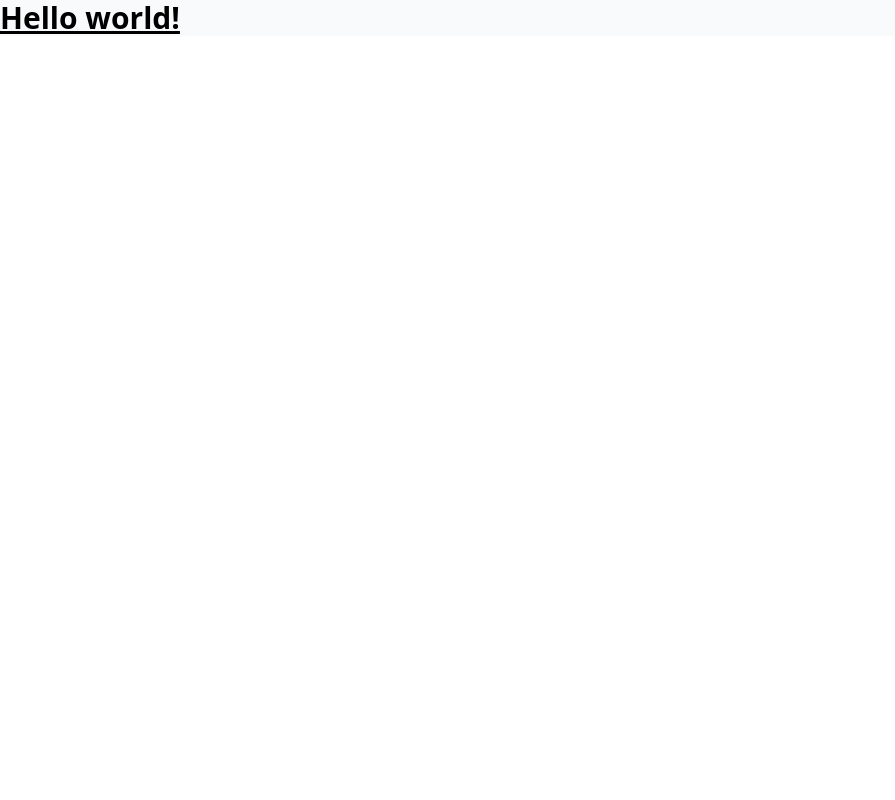
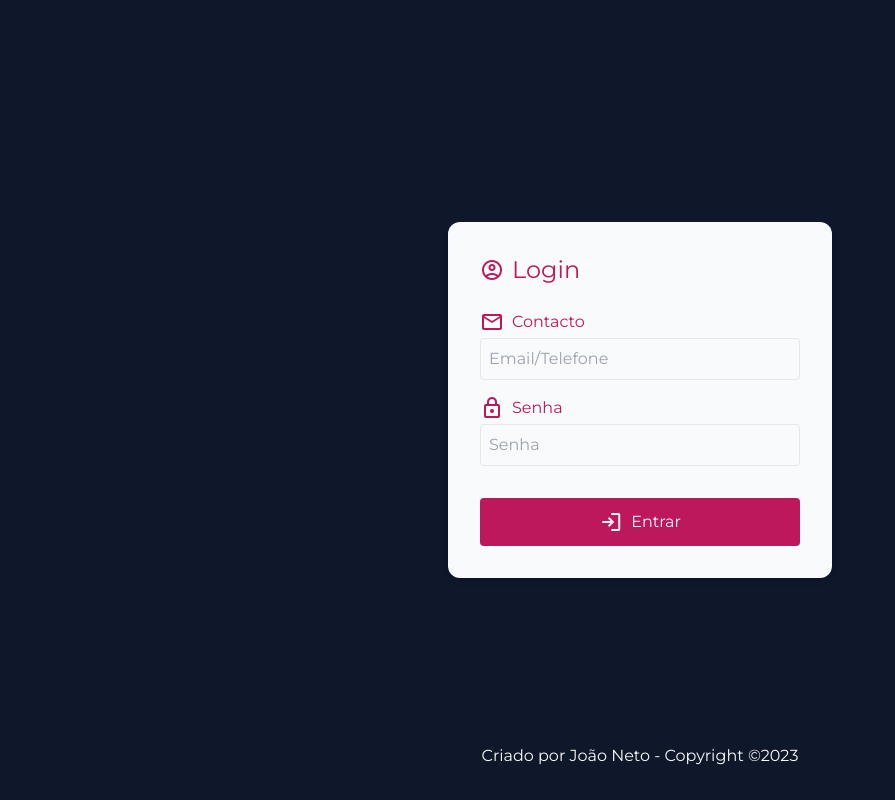
Before and after one commit to Joao-Neto-DH/Login-Form, a website: page src/index.html in a window 1280 px wide. Shown: the whole page, without its empty margins (0-895 px from the left). Drawn offline with nearby package versions, Linux system fonts and the light colour scheme; files that its build step writes are made by us from their sources.

Commit message:
Adicionando página de login

```diff
--- a/src/index.html
+++ b/src/index.html
@@ -2,15 +2,66 @@
 <html lang="pt">
 
 <head>
+    <title>Login</title>
     <meta charset="UTF-8">
     <meta name="viewport" content="width=device-width, initial-scale=1.0">
+
+    <!-- compiled tailwind -->
     <link href="/dist/output.css" rel="stylesheet">
+
+    <!-- google fonts -->
+    <link rel="preconnect" href="https://fonts.googleapis.com">
+    <link rel="preconnect" href="https://fonts.gstatic.com" crossorigin>
+    <link href="https://fonts.googleapis.com/css2?family=Montserrat:wght@300;400;700&display=swap" rel="stylesheet">
+
+    <!-- material icons -->
+    <link rel="stylesheet" href="https://fonts.googleapis.com/css2?family=Material+Symbols+Outlined:opsz,wght,FILL,GRAD@48,400,0,0" />
 </head>
 
-<body>
-    <h1 class="bg-slate-50 text-3xl font-bold underline">
-        Hello world!
-    </h1>
+<body class="bg-slate-900">
+    <div
+        class="bg-slate-50 w-96 rounded-xl absolute top-1/2 left-1/2 transform -translate-x-1/2 -translate-y-1/2 shadow-md">
+        <div class="p-8">
+            <h1 class="flex items-center text-2xl text-pink-700 pb-6">
+                <span class="material-symbols-outlined mr-2">
+                    account_circle
+                </span>
+                <span>Login</span>
+            </h1>
+            <form action="/" method="post">
+                <label for="contact" class="block mb-4">
+                    <span class="flex text-pink-700 mb-1">
+                        <span class="material-symbols-outlined mr-2">email</span>
+                        Contacto
+                    </span>
+                    <input type="text" name="contact" id="contact"
+                        class="block w-full p-2 text-base bg-transparent text-pink-700 border focus:outline focus:outline-pink-700 rounded"
+                        placeholder="Email/Telefone"
+                        required>
+                </label>
+
+                <label for="password" class="block mb-8">
+                    <span class="flex text-base text-pink-700 mb-1">
+                        <span class="material-symbols-outlined mr-2">lock</span>
+                        Senha
+                    </span>
+                    <input type="password" name="password" id="password"
+                        class="block w-full p-2 text-base bg-transparent text-pink-700 border focus:outline focus:outline-pink-700 rounded"
+                        placeholder="Senha"
+                        required>
+                </label>
+
+                <button type="submit" class="text-slate-50 bg-pink-700 rounded flex justify-center w-full p-3 hover:bg-pink-800 transition-colors">
+                    <span class="material-symbols-outlined mr-2">login</span>
+                    Entrar
+                </button>
+            </form>
+        </div>
+    </div>
+
+    <footer class="text-slate-50 absolute left-1/2 bottom-0 mb-8 transform -translate-x-1/2">
+        <p>Criado por João Neto - Copyright &copy;2023</p>
+    </footer>
 </body>
 
 </html>
--- a/tailwind.config.js
+++ b/tailwind.config.js
@@ -2,7 +2,11 @@
 module.exports = {
     content: ["./src/**/*.{html,js}"],
     theme: {
-      extend: {},
+      extend: {
+        fontFamily: {
+            "sans": ['Montserrat', "sans-serif"]
+        }
+      },
     },
     plugins: [],
   }
```
